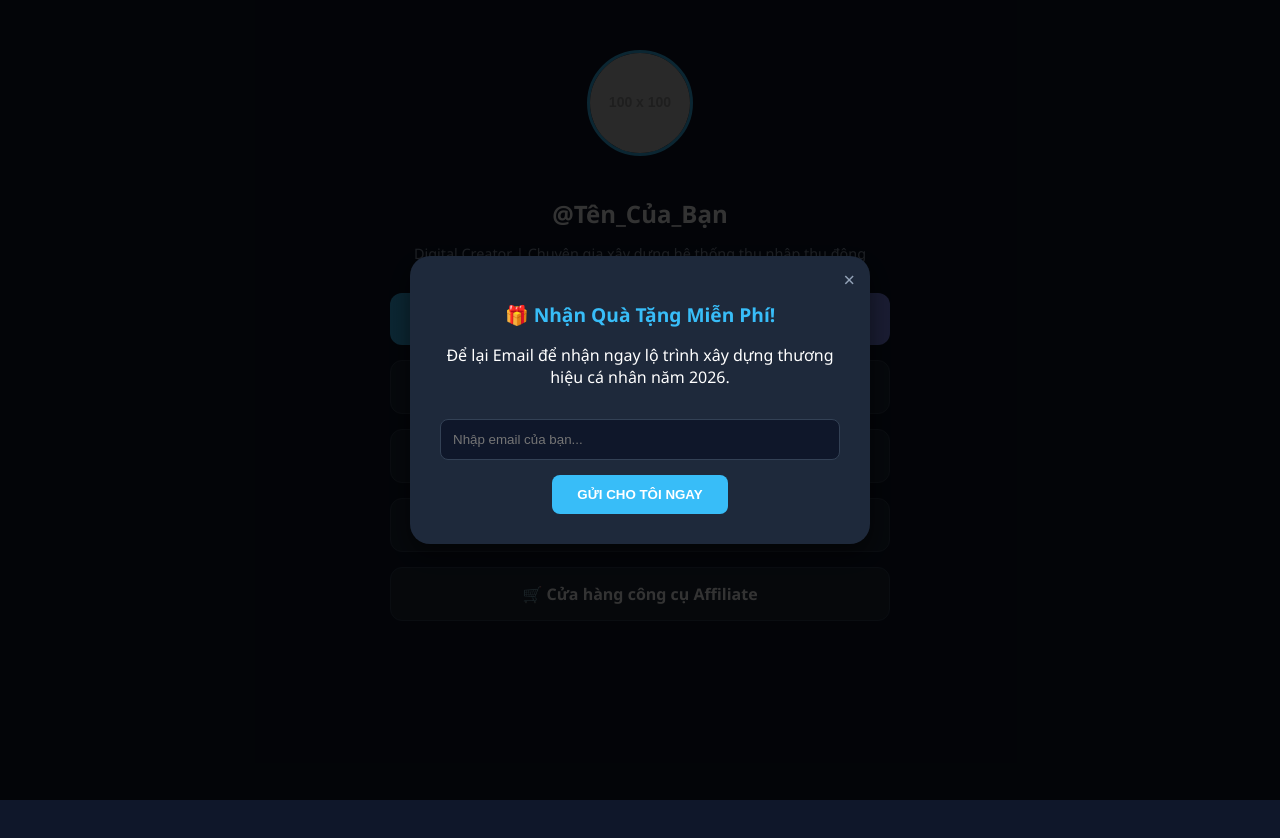
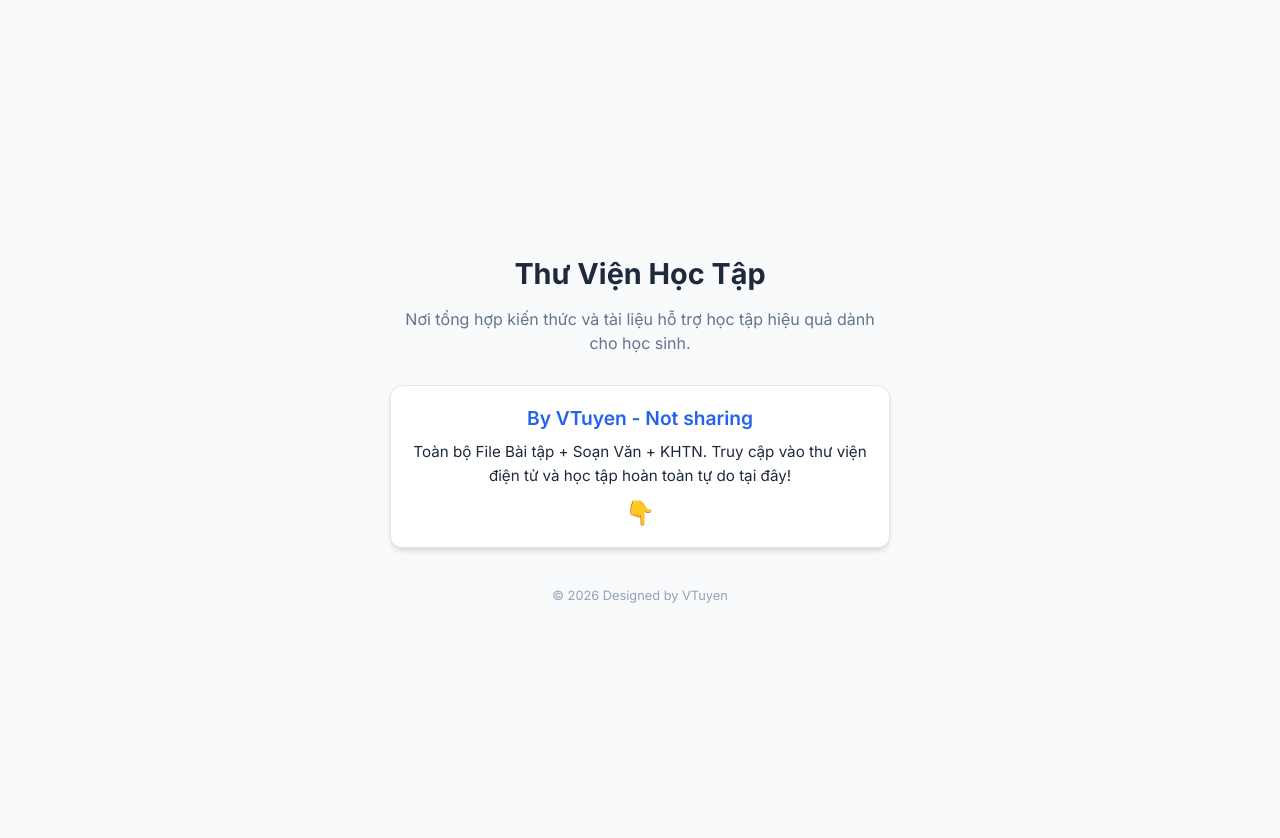
Before and after one commit to chiasefile9-source/learning-materials-library, a plain HTML site: page index.html in a window 1280 px wide. Before the commit the page ends 800 px from the top, so only its background shows below. Drawn offline with Linux system fonts and the light colour scheme; placeholder pictures from the web are drawn by us.

Commit message:
Update title and restructure HTML layout

```diff
--- a/index.html
+++ b/index.html
@@ -3,121 +3,91 @@
 <head>
     <meta charset="UTF-8">
     <meta name="viewport" content="width=device-width, initial-scale=1.0">
-    <title>Link-in-Bio & Digital Marketing</title>
+    <title>Thư Viện Điện Tử - VTuyen</title>
+    <link href="https://fonts.googleapis.com/css2?family=Inter:wght@400;600;700&display=swap" rel="stylesheet">
     <style>
-        /* Cấu hình chung */
+        :root {
+            --primary-color: #2563eb;
+            --bg-color: #f8fafc;
+            --text-color: #1e293b;
+            --card-bg: #ffffff;
+            --shadow: 0 4px 6px -1px rgb(0 0 0 / 0.1), 0 2px 4px -2px rgb(0 0 0 / 0.1);
+        }
+
         body {
+            font-family: 'Inter', sans-serif;
+            background-color: var(--bg-color);
+            color: var(--text-color);
             margin: 0;
-            padding: 0;
-            font-family: 'Segoe UI', Tahoma, Geneva, Verdana, sans-serif;
-            background-color: #0f172a; /* Màu tối sang trọng */
-            color: white;
             display: flex;
-            flex-direction: column;
+            justify-content: center;
             align-items: center;
             min-height: 100vh;
+            padding: 20px;
         }
 
-        /* Container chính */
         .container {
-            width: 90%;
             max-width: 500px;
+            width: 100%;
             text-align: center;
-            padding-top: 50px;
         }
 
-        /* Avatar */
-        .profile-img {
-            width: 100px;
-            height: 100px;
-            border-radius: 50%;
-            border: 3px solid #38bdf8;
-            margin-bottom: 20px;
+        .profile-header {
+            margin-bottom: 30px;
         }
 
-        /* Tiêu đề */
-        h1 { font-size: 1.5rem; margin-bottom: 5px; }
-        p.bio { color: #94a3b8; font-size: 0.9rem; margin-bottom: 30px; }
-
-        /* Nút bấm (Links) */
-        .link-btn {
-            display: block;
-            background-color: #1e293b;
-            color: white;
-            text-decoration: none;
-            padding: 15px;
-            margin-bottom: 15px;
-            border-radius: 12px;
-            border: 1px solid #334155;
-            font-weight: 600;
-            transition: all 0.3s ease;
+        .profile-header h1 {
+            font-size: 1.8rem;
+            font-weight: 700;
+            margin-bottom: 8px;
         }
 
-        .link-btn:hover {
-            transform: scale(1.03);
-            background-color: #334155;
-            border-color: #38bdf8;
+        .profile-header p {
+            font-size: 1rem;
+            color: #64748b;
+            line-height: 1.5;
         }
 
-        /* Nút nổi bật (Highlight) */
-        .featured {
-            background: linear-gradient(90deg, #38bdf8, #818cf8);
-            border: none;
+        .link-card {
+            background: var(--card-bg);
+            border-radius: 12px;
+            padding: 20px;
+            box-shadow: var(--shadow);
+            transition: transform 0.2s ease, box-shadow 0.2s ease;
+            text-decoration: none;
+            display: block;
+            border: 1px solid #e2e8f0;
         }
 
-        /* ----- CSS cho Pop-up ----- */
-        .overlay {
-            position: fixed;
-            top: 0;
-            left: 0;
-            width: 100%;
-            height: 100%;
-            background: rgba(0, 0, 0, 0.8);
-            display: none; /* Ẩn mặc định */
-            justify-content: center;
-            align-items: center;
-            z-index: 1000;
+        .link-card:hover {
+            transform: translateY(-4px);
+            box-shadow: 0 10px 15px -3px rgb(0 0 0 / 0.1);
+            border-color: var(--primary-color);
         }
 
-        .popup {
-            background: #1e293b;
-            padding: 30px;
-            border-radius: 20px;
-            width: 80%;
-            max-width: 400px;
-            text-align: center;
-            position: relative;
-            box-shadow: 0 10px 25px rgba(0,0,0,0.5);
+        .link-title {
+            color: var(--primary-color);
+            font-weight: 600;
+            font-size: 1.2rem;
+            display: block;
+            margin-bottom: 10px;
         }
 
-        .popup h2 { font-size: 1.2rem; color: #38bdf8; }
-        .popup input {
-            width: 100%;
-            padding: 12px;
-            margin: 15px 0;
-            border-radius: 8px;
-            border: 1px solid #334155;
-            background: #0f172a;
-            color: white;
-            box-sizing: border-box;
+        .link-description {
+            color: var(--text-color);
+            font-size: 0.95rem;
+            line-height: 1.6;
         }
 
-        .popup button {
-            background: #38bdf8;
-            color: white;
-            border: none;
-            padding: 12px 25px;
-            border-radius: 8px;
-            cursor: pointer;
-            font-weight: bold;
+        .emoji {
+            display: block;
+            font-size: 1.5rem;
+            margin-top: 10px;
         }
 
-        .close-btn {
-            position: absolute;
-            top: 10px;
-            right: 15px;
-            cursor: pointer;
-            font-size: 20px;
+        footer {
+            margin-top: 40px;
+            font-size: 0.8rem;
             color: #94a3b8;
         }
     </style>
@@ -125,50 +95,25 @@
 <body>
 
     <div class="container">
-        <img src="https://via.placeholder.com/100" alt="Avatar" class="profile-img">
+        <header class="profile-header">
+            <h1>Thư Viện Học Tập</h1>
+            <p>Nơi tổng hợp kiến thức và tài liệu hỗ trợ học tập hiệu quả dành cho học sinh.</p>
+        </header>
 
-        <h1>@Tên_Của_Bạn</h1>
-        <p class="bio">Digital Creator | Chuyên gia xây dựng hệ thống thu nhập thụ động</p>
+        <main>
+            <a href="https://drive.google.com/drive/folders/1G07LVX36gNEqi0KksYWz0lI1JG_eF7rN?usp=sharing" class="link-card" target="_blank">
+                <span class="link-title">By VTuyen - Not sharing</span>
+                <span class="link-description">
+                    Toàn bộ File Bài tập + Soạn Văn + KHTN. Truy cập vào thư viện điện tử và học tập hoàn toàn tự do tại đây!
+                </span>
+                <span class="emoji">👇</span>
+            </a>
+        </main>
 
-        <a href="#" class="link-btn featured">🚀 Lộ trình 0-100tr với Sản phẩm số (UBC)</a>
-        <a href="#" class="link-btn">📚 Tải Ebook miễn phí: 10 bước Faceless Marketing</a>
-        <a href="#" class="link-btn">💬 Tham gia nhóm Zalo hỗ trợ 1:1</a>
-        <a href="#" class="link-btn">📺 Kênh YouTube chia sẻ kiến thức</a>
-        <a href="#" class="link-btn">🛒 Cửa hàng công cụ Affiliate</a>
+        <footer>
+            &copy; 2026 Designed by VTuyen
+        </footer>
     </div>
-
-    <div class="overlay" id="popupOverlay">
-        <div class="popup">
-            <span class="close-btn" onclick="closePopup()">&times;</span>
-            <h2>🎁 Nhận Quà Tặng Miễn Phí!</h2>
-            <p>Để lại Email để nhận ngay lộ trình xây dựng thương hiệu cá nhân năm 2026.</p>
-            <form id="emailForm">
-                <input type="email" placeholder="Nhập email của bạn..." required>
-                <button type="submit">GỬI CHO TÔI NGAY</button>
-            </form>
-        </div>
-    </div>
-
-    <script>
-        // Tự động hiển thị Pop-up sau 3 giây khi vào trang
-        window.onload = function() {
-            setTimeout(function() {
-                document.getElementById('popupOverlay').style.display = 'flex';
-            }, 3000);
-        };
-
-        // Hàm đóng Pop-up
-        function closePopup() {
-            document.getElementById('popupOverlay').style.display = 'none';
-        }
-
-        // Xử lý khi gửi form
-        document.getElementById('emailForm').onsubmit = function(e) {
-            e.preventDefault();
-            alert('Cảm ơn bạn! Tài liệu đã được gửi vào email.');
-            closePopup();
-        };
-    </script>
 
 </body>
 </html>
```
